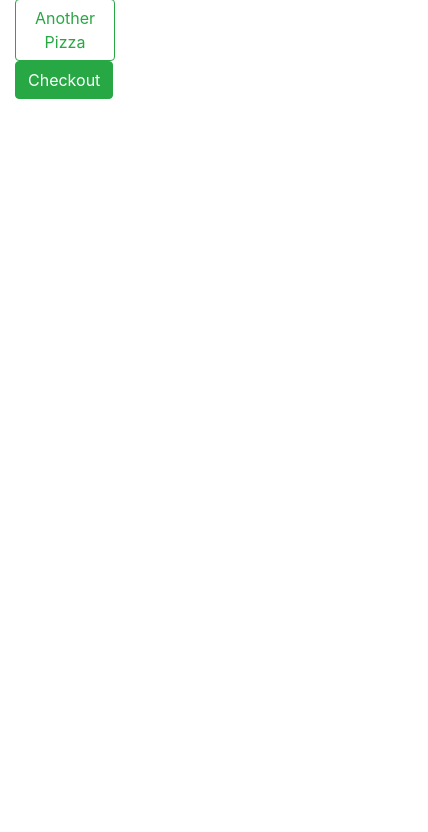
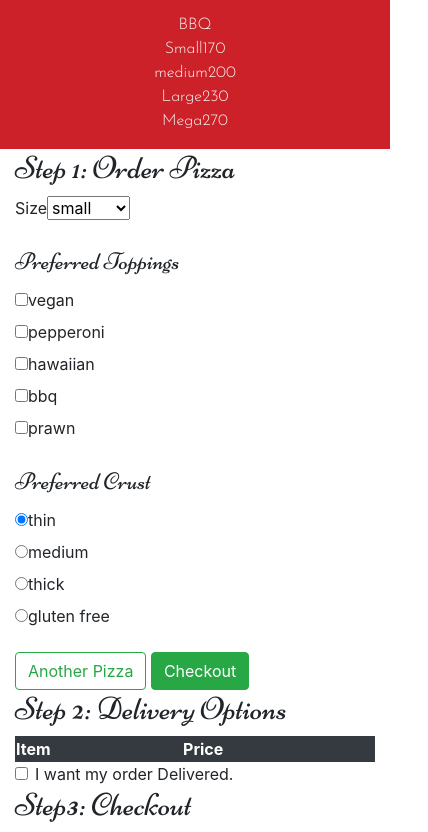
Before and after one commit to BwanaQ/mamamia, a plain HTML site: page index.html in a window 390 px wide. Shown: the part 1078-1910 px from the top of the page, 428 px wide, since content can reach past the window. Before the commit the page ends 1177 px from the top, so only its background shows below. Drawn offline with nearby package versions, Linux system fonts and the light colour scheme.

Commit message:
add responsiveness to div tags

```diff
--- a/css/styles.css
+++ b/css/styles.css
@@ -1,6 +1,6 @@
 @import url('https://fonts.googleapis.com/css2?family=Josefin+Sans:wght@300&display=swap');
 @import url('https://fonts.googleapis.com/css2?family=Lobster&family=Niconne&display=swap');
-h2{
+h2,legend{
   font-family: 'Niconne', cursive;
 }
 h3{
--- a/index.html
+++ b/index.html
@@ -35,45 +35,12 @@
     </div>
 
     <div class="row">
-      <div class="col-4">
+      <div class="col-lg-4 col-md-4 col-sm-12 col-xs-12">
         <div>
           <h2>Step 1: Order Pizza</h2>
         </div>
         <form id="new-pizza-order">
           <div id="new-pizzas">
-            <!--<div class="new-pizza">
-                <div class="form-group">
-                  <label for="size">Size</label>
-                  <select name="size" id="size" form="new-pizza-order">
-                    <option value="small">Small</option>
-                    <option value="medium">Medium</option>
-                    <option value="large">Large</option>
-                    <option value="mega">Mega</option>
-                  </select>
-                </div>
-                <div class="form-group">
-                  <fieldset>
-                    <legend>Preferred Toppings</legend>
-                    <input type="checkbox" name="toppings" value="pepperonni">Pepperonni<br>
-                    <input type="checkbox" name="toppings" value="supreme">Supreme<br>
-                    <input type="checkbox" name="toppings" value="hawaiian">Hawaiian<br>
-                    <input type="checkbox" name="toppings" value="bbq">BBQ<br>
-                    <input type="checkbox" name="toppings" value="prawn">Prawn<br>
-                  </fieldset>
-                </div>
-                <div class="form-group">
-                  <fieldset>
-                    <legend>Preferred Crust</legend>
-                    <input type="radio" id="thin" name="crust" value="thin">
-                    <label for="thin">Thin</label><br>
-                    <input type="radio" id="medium" name="crust" value="medium">
-                    <label for="medium">Medium</label><br>
-                    <input type="radio" id="thick" name="crust" value="thick">
-                    <label for="thick">Thick</label>
-                  </fieldset>
-                </div>
-
-              </div>-->
           </div>
 
           <span class="btn btn btn-outline-success" id="add-pizza">Another Pizza</span>
@@ -81,8 +48,8 @@
           <button type="submit" class="btn btn-success">Checkout</button>
         </form>
       </div>
-      <div class="col-4">
-        Shopping Cart
+      <div class="col-lg-4 col-md-4 col-sm-12 col-xs-12">
+        <h2>Step 2: Delivery Options</h2>
         <div>
           <table class="table-dark col-12">
             <thead>
@@ -113,9 +80,9 @@
         </div>
 
       </div>
-      <div class="col-4">
+      <div class="col-lg-4 col-md-4 col-sm-12 col-xs-12">
         <div>
-          step3: Reciept
+          <h2>Step3: Checkout</h2>
         </div>
       </div>
     </div>
--- a/js/scripts.js
+++ b/js/scripts.js
@@ -56,26 +56,26 @@ var deliveryCharge = 100;
 
 
 //display menu
-document.getElementById("menu").innerHTML = '<div class="col-4 text-center" id="green-menu">'+
+document.getElementById("menu").innerHTML = '<div class="col-lg-4 col-md-4 col-sm-12 col-xs-12 text-center" id="green-menu">'+
                                               '<h3>SIZES</h3>'+
                                               '<p>'+small.pizzaName.toUpperCase()+'</br>'+small.pizzaPrice+'</p>'+
                                               '<p>'+medium.pizzaName.toUpperCase()+'</br>'+medium.pizzaPrice+'</p>'+
                                               '<p>'+large.pizzaName.toUpperCase()+'</br>'+large.pizzaPrice+'</p>'+
                                               '<p>'+mega.pizzaName.toUpperCase()+'</br>'+mega.pizzaPrice+'</p>'+
                                             '</div>'+
-                                            '<div class="col-4 text-center" id="white-menu">'+
+                                            '<div class="col-lg-4 col-md-4 col-sm-12 col-xs-12 text-center" id="white-menu">'+
                                               '<h3>CRUST TYPE</h3>'+
                                               '<p>'+thinCrust.crustName.toUpperCase()+'</br>'+thinCrust.crustPrice+'</p>'+
                                               '<p>'+mediumCrust.crustName.toUpperCase()+'</br>'+mediumCrust.crustPrice+'</p>'+
                                               '<p>'+thickCrust.crustName.toUpperCase()+'</br>'+thickCrust.crustPrice+'</p>'+
                                               '<p>'+glutenFreeCrust.crustName.toUpperCase()+'</br>'+glutenFreeCrust.crustPrice+'</p>'+
                                             '</div>'+
-                                            '<div class="col-4 text-center" id="red-menu">'+
+                                            '<div class="col-lg-4 col-md-4 col-sm-12 col-xs-12 text-center" id="red-menu">'+
                                               '<div class="col-12 text-center">'+
                                                 '<h3>TOPPINGS</h3>'+
                                               '</div>'+
                                               '<div class="row">'+
-                                                '<div class="col-6" id=>'+
+                                                '<div class="col-lg-6 col-md-6 col-sm-6 col-xs-12">'+
                                                   '<p>'+
                                                     vegeterian.toppingName.toUpperCase()+'</br>'+
                                                     '<span>Small</span>'+ vegeterian.toppingPrice[0]+'</br>'+
@@ -84,7 +84,7 @@ document.getElementById("menu").innerHTML = '<div class="col-4 text-center" id="
                                                     '<span>Mega</span>'+ vegeterian.toppingPrice[3]+'</br>'+
                                                   '</p>'+
                                                 '</div>'+
-                                                '<div class="col-6">'+
+                                                '<div class="col-lg-6 col-md-6 col-sm-6 col-xs-12">'+
                                                   '<p>'+
                                                     pepperoni.toppingName.toUpperCase()+'</br>'+
                                                     '<span>Small</span>'+ pepperoni.toppingPrice[0]+'</br>'+
@@ -95,7 +95,7 @@ document.getElementById("menu").innerHTML = '<div class="col-4 text-center" id="
                                                 '</div>'+
                                               '</div>'+
                                               '<div class="row">'+
-                                                 '<div class="col-6">'+
+                                                 '<div class="col-lg-6 col-md-6 col-sm-6 col-xs-12">'+
                                                     '<p>'+
                                                       hawaiian.toppingName.toUpperCase()+'</br>'+
                                                       '<span>Small</span>'+ hawaiian.toppingPrice[0]+'</br>'+
@@ -104,7 +104,7 @@ document.getElementById("menu").innerHTML = '<div class="col-4 text-center" id="
                                                       '<span>Mega</span>'+ hawaiian.toppingPrice[3]+'</br>'+
                                                     '</p>'+
                                                   '</div>'+
-                                                  '<div class="col-6">'+
+                                                  '<div class="col-lg-6 col-md-6 col-sm-6 col-xs-12">'+
                                                     '<p>'+
                                                       bbq.toppingName.toUpperCase()+'</br>'+
                                                       '<span>Small</span>'+ bbq.toppingPrice[0]+'</br>'+
```
